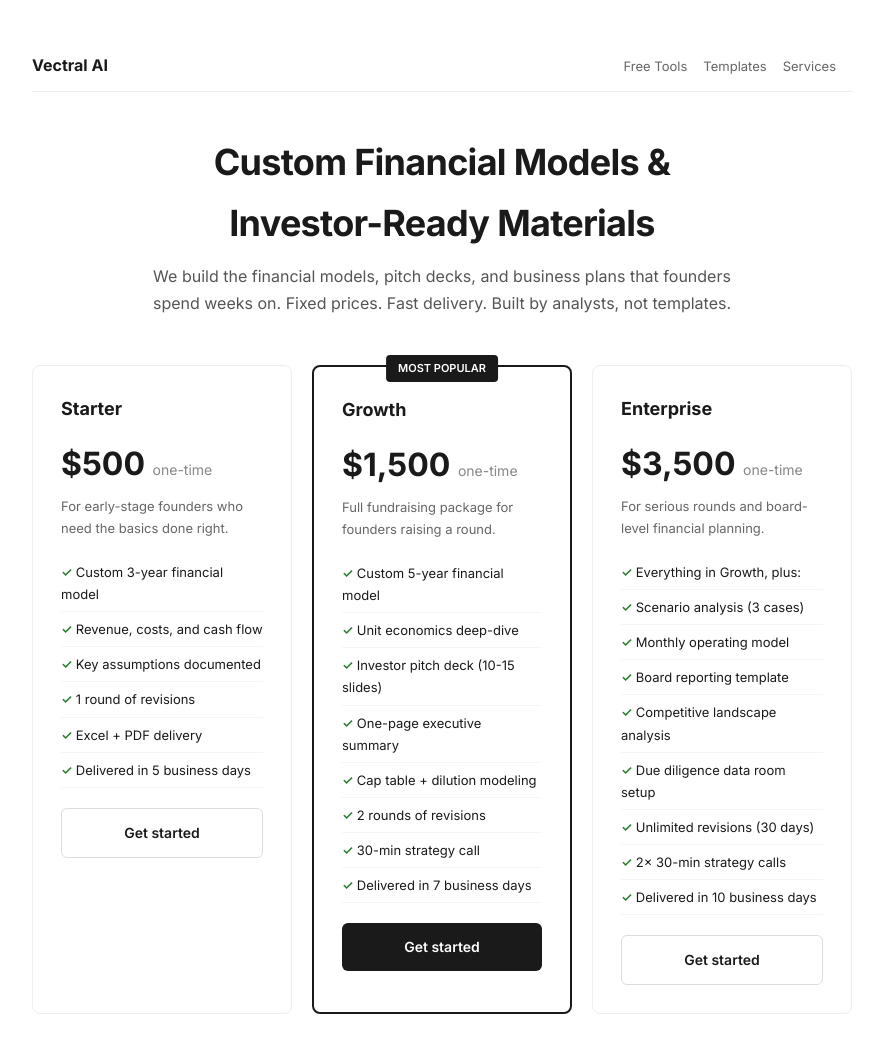
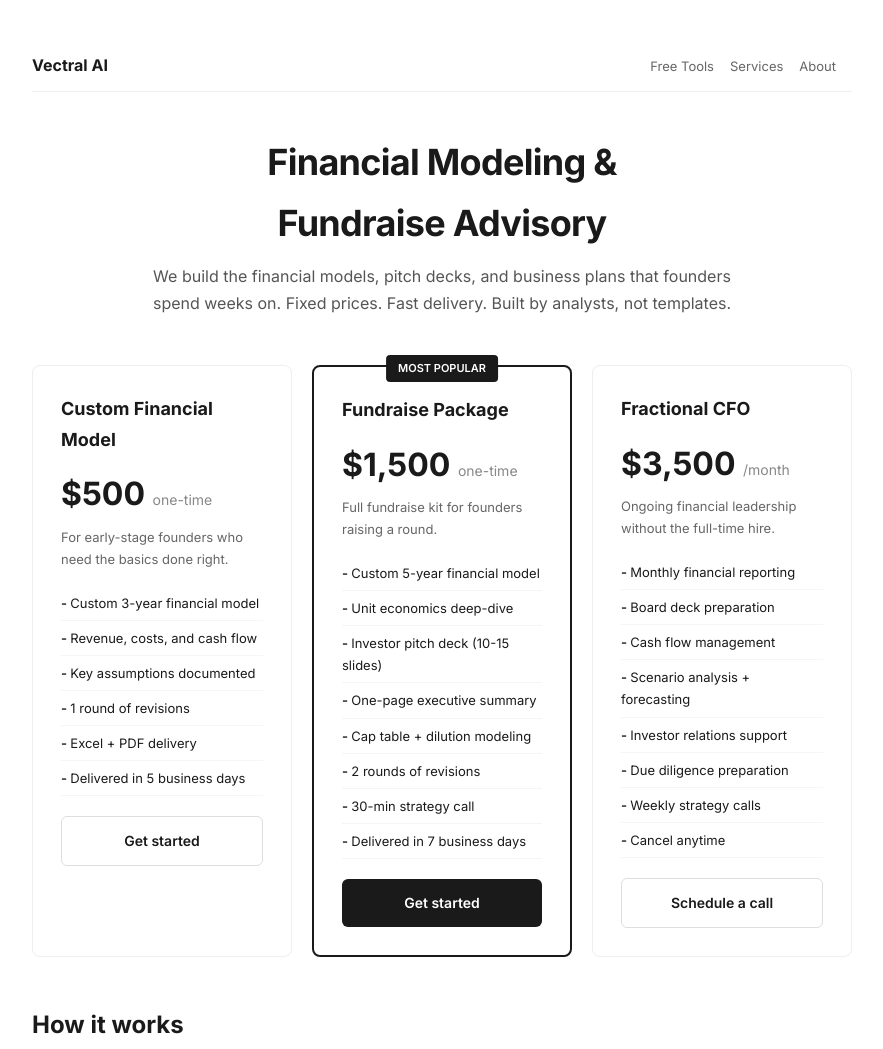
Before and after one commit to avakiyala-cmd/tools, a plain HTML site: page services.html in a window 1280 px wide. Shown: the top 1049 px of the page, without its empty margins (198-1081 px from the left). Drawn offline with Linux system fonts and the light colour scheme.

Commit message:
Reposition services page - 3 packages only, kill templates

```diff
--- a/services.html
+++ b/services.html
@@ -2,8 +2,8 @@
 <html lang="en">
 <head>
 <meta charset="UTF-8"><meta name="viewport" content="width=device-width,initial-scale=1.0">
-<title>Financial Modeling & Business Strategy Services | Vectral AI</title>
-<meta name="description" content="Custom financial models, investor-ready pitch decks, and business strategy for startups and SMBs. Fixed-price packages starting at $500.">
+<title>Financial Modeling & CFO Services | Vectral AI</title>
+<meta name="description" content="Custom financial models, fundraise packages, and fractional CFO services for startups. Fixed pricing starting at $500.">
 <link href="https://fonts.googleapis.com/css2?family=Inter:wght@400;500;600;700&display=swap" rel="stylesheet">
 <style>
 *{margin:0;padding:0;box-sizing:border-box}body{font-family:'Inter',-apple-system,sans-serif;color:#1a1a1a;background:#fff;line-height:1.7}
@@ -22,7 +22,7 @@ p{font-size:15px;color:#444;margin-bottom:16px}
 .pkg .desc{font-size:13px;color:#666;margin-bottom:16px}
 .pkg ul{list-style:none;margin:0 0 20px;padding:0}
 .pkg li{font-size:13px;padding:6px 0;border-bottom:1px solid #f5f5f5}
-.pkg li:before{content:"✓ ";color:#2E7D32;font-weight:600}
+.pkg li:before{content:"- ";font-weight:600}
 .cta{display:block;text-align:center;background:#1a1a1a;color:#fff;padding:12px;border-radius:6px;font-size:14px;font-weight:600;text-decoration:none}
 .cta:hover{background:#333}
 .cta-outline{background:#fff;color:#1a1a1a;border:1px solid #ddd}
@@ -31,8 +31,6 @@ p{font-size:15px;color:#444;margin-bottom:16px}
 .step-num{width:32px;height:32px;background:#1a1a1a;color:#fff;border-radius:50%;display:inline-flex;align-items:center;justify-content:center;font-size:14px;font-weight:700;margin-bottom:8px}
 .step h4{font-size:14px;margin-bottom:4px}
 .step p{font-size:12px;color:#666}
-.testimonial{background:#f8f9fa;border-radius:8px;padding:24px;margin:24px 0;font-style:italic;font-size:15px;color:#444}
-.testimonial .author{font-style:normal;font-weight:600;font-size:13px;margin-top:8px;color:#1a1a1a}
 .faq h3{font-size:16px;font-weight:600;margin:20px 0 4px}
 .faq p{font-size:14px;color:#555}
 nav{padding:12px 0;border-bottom:1px solid #eee;margin-bottom:40px;font-size:13px;display:flex;justify-content:space-between;align-items:center}
@@ -46,15 +44,15 @@ footer{text-align:center;padding:40px 0;font-size:12px;color:#999;border-top:1px
 <div class="c">
 <nav>
 <span class="logo">Vectral AI</span>
-<div><a href="/">Free Tools</a><a href="https://www.vectralai.com/store.html">Templates</a><a href="#packages">Services</a></div>
+<div><a href="/">Free Tools</a><a href="/services.html">Services</a><a href="https://www.vectralai.com">About</a></div>
 </nav>
 
-<h1>Custom Financial Models &<br>Investor-Ready Materials</h1>
+<h1>Financial Modeling &<br>Fundraise Advisory</h1>
 <p class="hero-sub">We build the financial models, pitch decks, and business plans that founders spend weeks on. Fixed prices. Fast delivery. Built by analysts, not templates.</p>
 
 <div class="packages" id="packages">
 <div class="pkg">
-<h3>Starter</h3>
+<h3>Custom Financial Model</h3>
 <div class="price">$500 <span>one-time</span></div>
 <p class="desc">For early-stage founders who need the basics done right.</p>
 <ul>
@@ -65,14 +63,14 @@ footer{text-align:center;padding:40px 0;font-size:12px;color:#999;border-top:1px
 <li>Excel + PDF delivery</li>
 <li>Delivered in 5 business days</li>
 </ul>
-<a href="mailto:ava@vectralai.com?subject=Starter%20Package%20-%20Custom%20Financial%20Model&body=Hi%2C%0A%0AI%27m%20interested%20in%20the%20Starter%20package%20for%20a%20custom%20financial%20model.%0A%0AMy%20business%3A%20%0AIndustry%3A%20%0AStage%3A%20%0AWhat%20I%20need%3A%20%0A%0AThanks" class="cta cta-outline">Get started</a>
+<a href="https://buy.stripe.com/4gM6oHcrH2PAf5g5uJbZe00" class="cta cta-outline">Get started</a>
 </div>
 
 <div class="pkg featured">
 <span class="pkg-badge">MOST POPULAR</span>
-<h3>Growth</h3>
+<h3>Fundraise Package</h3>
 <div class="price">$1,500 <span>one-time</span></div>
-<p class="desc">Full fundraising package for founders raising a round.</p>
+<p class="desc">Full fundraise kit for founders raising a round.</p>
 <ul>
 <li>Custom 5-year financial model</li>
 <li>Unit economics deep-dive</li>
@@ -83,25 +81,24 @@ footer{text-align:center;padding:40px 0;font-size:12px;color:#999;border-top:1px
 <li>30-min strategy call</li>
 <li>Delivered in 7 business days</li>
 </ul>
-<a href="mailto:ava@vectralai.com?subject=Growth%20Package%20-%20Fundraising%20Materials&body=Hi%2C%0A%0AI%27m%20interested%20in%20the%20Growth%20package%20(fundraising%20materials).%0A%0AMy%20business%3A%20%0ARaising%3A%20%0ACurrent%20metrics%3A%20%0ATimeline%3A%20%0A%0AThanks" class="cta">Get started</a>
+<a href="https://buy.stripe.com/9B68wP1N3eyi5uGf5jbZe01" class="cta">Get started</a>
 </div>
 
 <div class="pkg">
-<h3>Enterprise</h3>
-<div class="price">$3,500 <span>one-time</span></div>
-<p class="desc">For serious rounds and board-level financial planning.</p>
+<h3>Fractional CFO</h3>
+<div class="price">$3,500 <span>/month</span></div>
+<p class="desc">Ongoing financial leadership without the full-time hire.</p>
 <ul>
-<li>Everything in Growth, plus:</li>
-<li>Scenario analysis (3 cases)</li>
-<li>Monthly operating model</li>
-<li>Board reporting template</li>
-<li>Competitive landscape analysis</li>
-<li>Due diligence data room setup</li>
-<li>Unlimited revisions (30 days)</li>
-<li>2x 30-min strategy calls</li>
-<li>Delivered in 10 business days</li>
+<li>Monthly financial reporting</li>
+<li>Board deck preparation</li>
+<li>Cash flow management</li>
+<li>Scenario analysis + forecasting</li>
+<li>Investor relations support</li>
+<li>Due diligence preparation</li>
+<li>Weekly strategy calls</li>
+<li>Cancel anytime</li>
 </ul>
-<a href="mailto:ava@vectralai.com?subject=Enterprise%20Package%20-%20Full%20Financial%20Planning&body=Hi%2C%0A%0AI%27m%20interested%20in%20the%20Enterprise%20package.%0A%0AMy%20business%3A%20%0ARound%20size%3A%20%0ACurrent%20ARR%3A%20%0ASpecific%20needs%3A%20%0A%0AThanks" class="cta cta-outline">Get started</a>
+<a href="mailto:ava@vectralai.com?subject=Fractional%20CFO%20Inquiry&body=Hi%2C%0A%0AI%27m%20interested%20in%20the%20Fractional%20CFO%20service.%0A%0AMy%20business%3A%0AStage%3A%0ACurrent%20ARR%3A%0AWhat%20I%20need%3A%0A" class="cta cta-outline">Schedule a call</a>
 </div>
 </div>
 
@@ -130,20 +127,20 @@ footer{text-align:center;padding:40px 0;font-size:12px;color:#999;border-top:1px
 <h3>What format are deliverables?</h3>
 <p>Financial models in Excel (.xlsx) with full formula transparency - no locked cells, no macros. Pitch decks in PowerPoint or Google Slides. Everything is yours to edit and reuse.</p>
 
-<h3>Can I see a sample?</h3>
-<p>Our template store has sample models you can review: <a href="https://www.vectralai.com/store.html" style="color:#1565C0">browse templates</a>. Custom work is more detailed and tailored to your specific business.</p>
+<h3>What's your turnaround time?</h3>
+<p>Custom model: 5 business days. Fundraise package: 7 business days. Rush delivery available for 50% surcharge.</p>
 
-<h3>What's your turnaround time?</h3>
-<p>Starter: 5 business days. Growth: 7 business days. Enterprise: 10 business days. Rush delivery available for 50% surcharge.</p>
+<h3>How does the Fractional CFO work?</h3>
+<p>Monthly retainer. We handle your financial reporting, board materials, cash flow, and investor communications. Weekly calls with your team. Cancel anytime with 30 days notice.</p>
 </div>
 
 <div style="text-align:center;margin:48px 0 0">
 <p style="font-size:18px;font-weight:600;margin-bottom:16px">Ready to get started?</p>
-<a href="mailto:ava@vectralai.com?subject=Inquiry%20-%20Custom%20Financial%20Modeling&body=Hi%2C%0A%0AI%27m%20interested%20in%20your%20financial%20modeling%20services.%0A%0AMy%20business%3A%20%0AWhat%20I%20need%3A%20%0ATimeline%3A%20%0ABudget%3A%20%0A%0AThanks" class="cta" style="display:inline-block;padding:14px 40px">Email us to start</a>
+<a href="mailto:ava@vectralai.com?subject=Inquiry%20-%20Financial%20Modeling&body=Hi%2C%0A%0AI%27m%20interested%20in%20your%20financial%20modeling%20services.%0A%0AMy%20business%3A%0AWhat%20I%20need%3A%0ATimeline%3A%0A" class="cta" style="display:inline-block;padding:14px 40px">Email us to start</a>
 <p style="font-size:13px;color:#999;margin-top:12px">ava@vectralai.com - We respond within 24 hours</p>
 </div>
 
-<footer>Vectral AI - Dubai, UAE - Financial modeling and business strategy</footer>
+<footer>Vectral AI - Dubai, UAE - Financial modeling and fundraise advisory</footer>
 </div>
 </body>
 </html>
```
